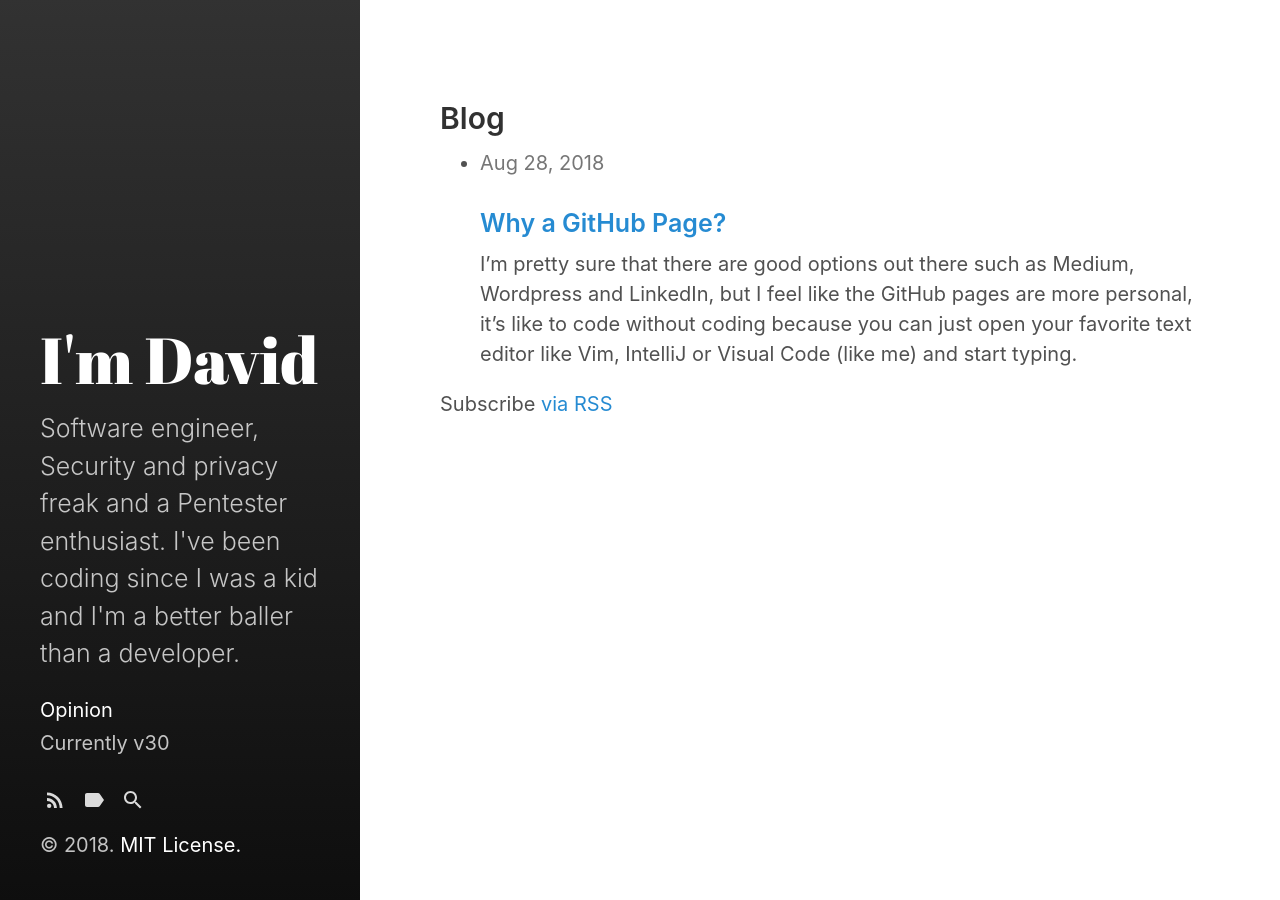
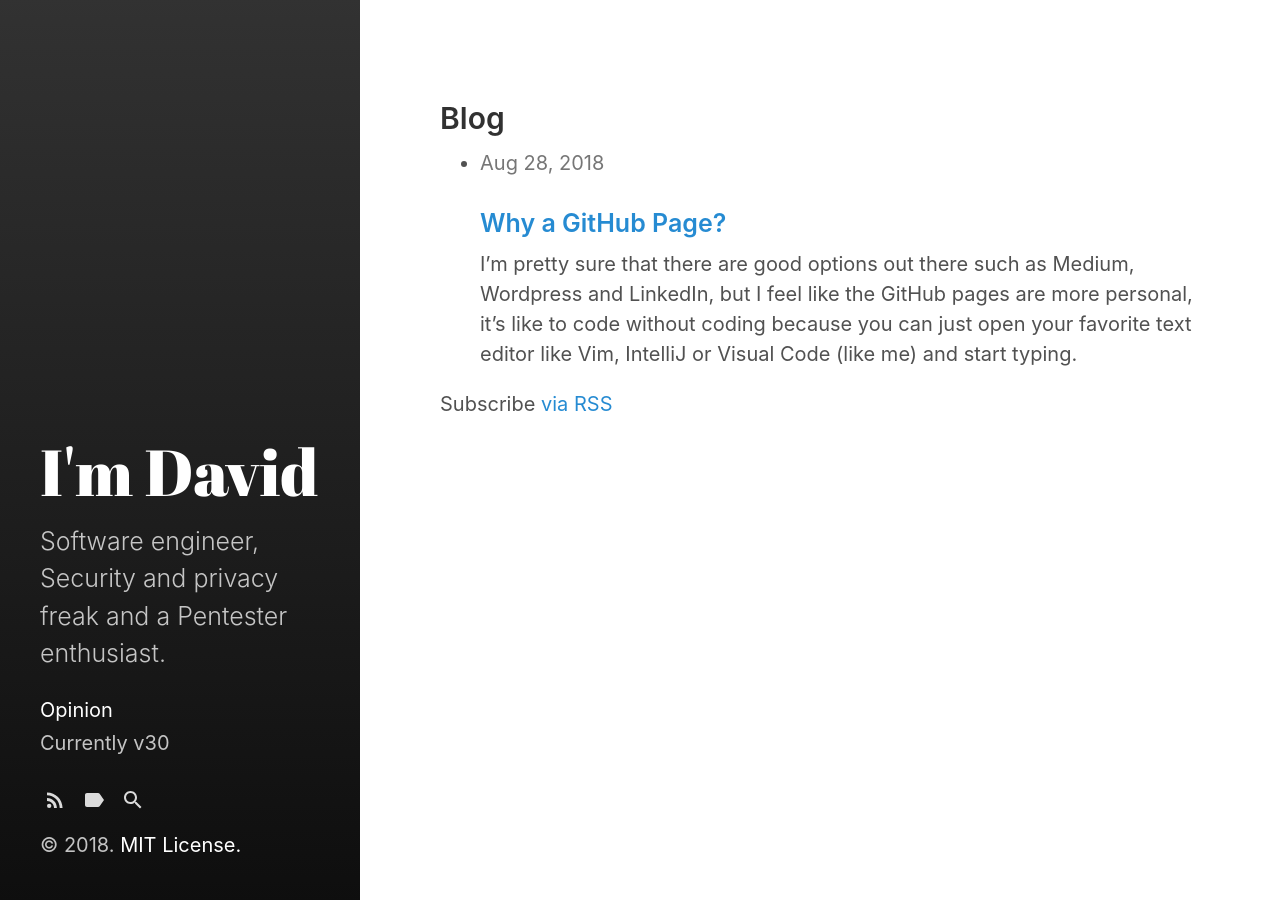
Before and after one commit to davidtavarez/davidtavarez.github.io, a Jekyll site: the page built from index.md, in a window 1280 px wide. Built offline with Jekyll 4.4.1, drawn with Linux system fonts in a browser that asks for light colours; the list of posts is cut into pages by our own code.

Commit message:
short description

```diff
--- a/_config.yml
+++ b/_config.yml
@@ -5,7 +5,7 @@ highlighter: rouge
 title: "I'm David"
 tagline: "Coding for fun and profit!"
 url: https://davidtavarez.github.io/
-description: "Software engineer, Security and privacy freak and a Pentester enthusiast. I've been coding since I was a kid and I'm a better baller than a developer."
+description: "Software engineer, Security and privacy freak and a Pentester enthusiast."
 
 author:
   name: "David Tavarez"
```
